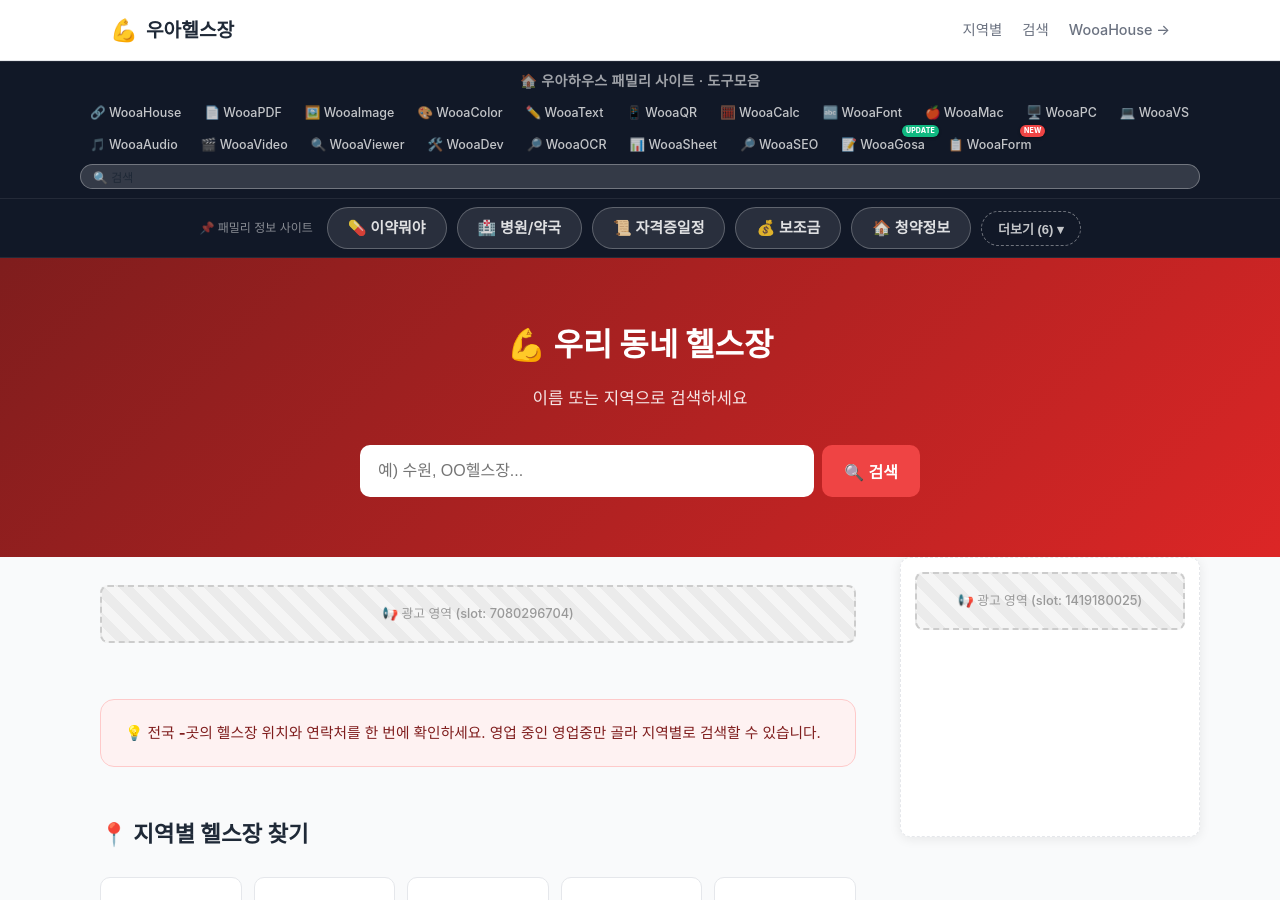
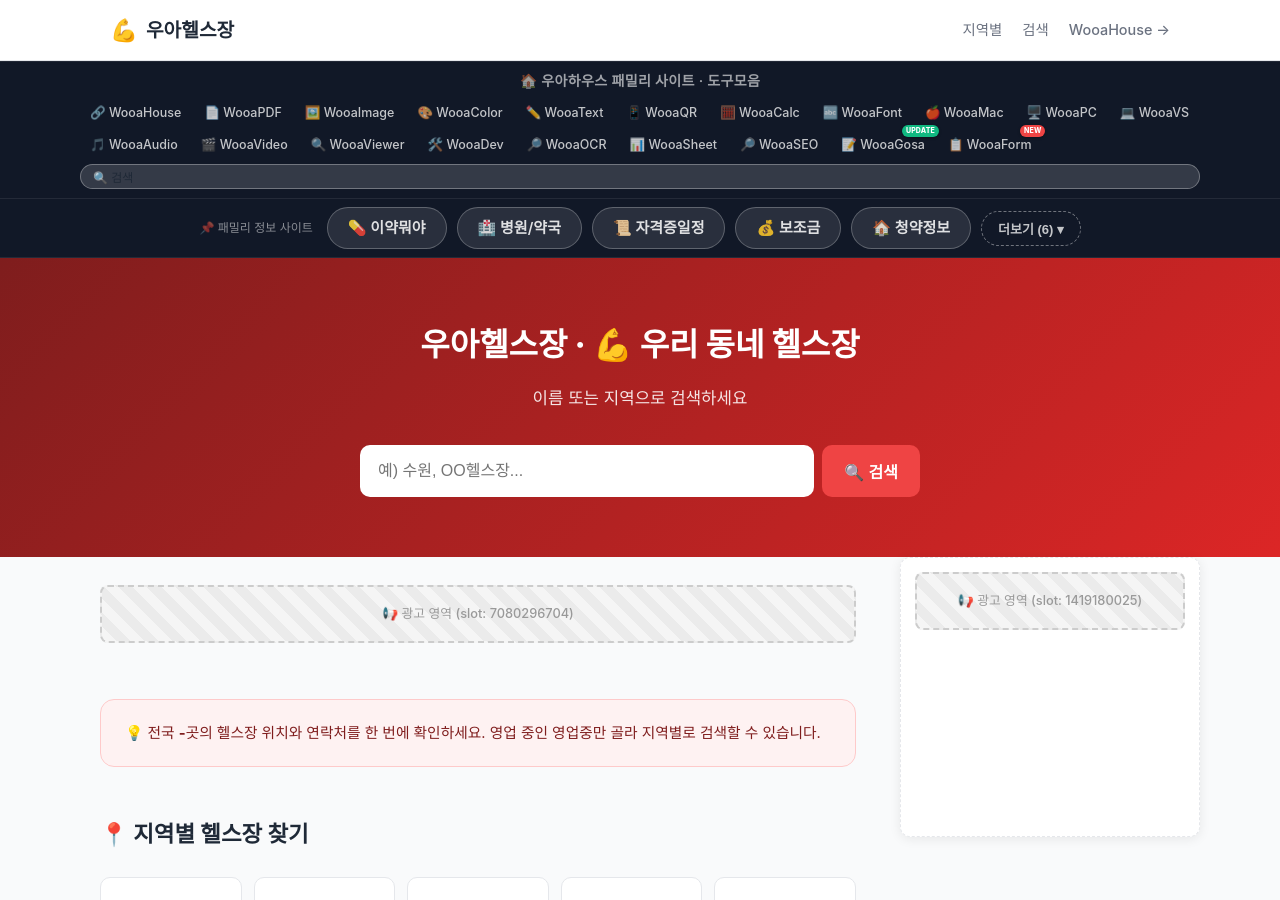
Before and after one commit to ingmaster83-code/wooagym, a Jekyll site: the page built from index.html, in a window 1280 px wide and 900 px high. Built offline with Jekyll 4.4.1, drawn with Linux system fonts in a browser that asks for light colours; some web fonts are replaced; comment, search, counter and statistics services are not loaded.

Commit message:
Add Korean brand name to H1 for SEO/brand-search visibility

```diff
--- a/index.html
+++ b/index.html
@@ -6,7 +6,7 @@ description: 전국 16,899곳의 헬스장 위치와 연락처를 지역별로
 
 <!-- 히어로 & 검색 -->
 <div class="hero">
-  <h1>💪 우리 동네 헬스장</h1>
+  <h1>우아헬스장 · 💪 우리 동네 헬스장</h1>
   <p>이름 또는 지역으로 검색하세요</p>
   <div class="search-wrap">
     <input type="text" id="searchInput" class="search-input"
```
